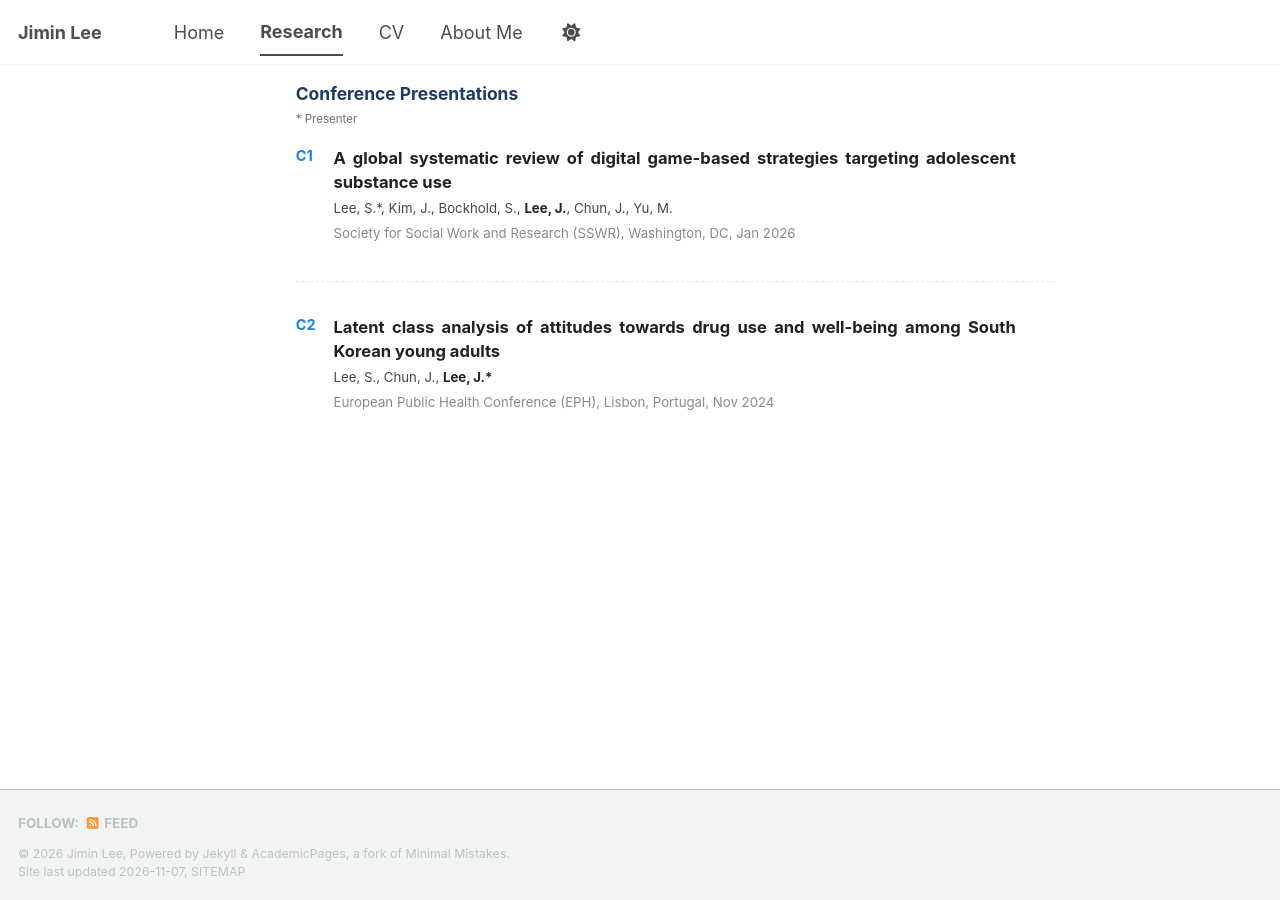
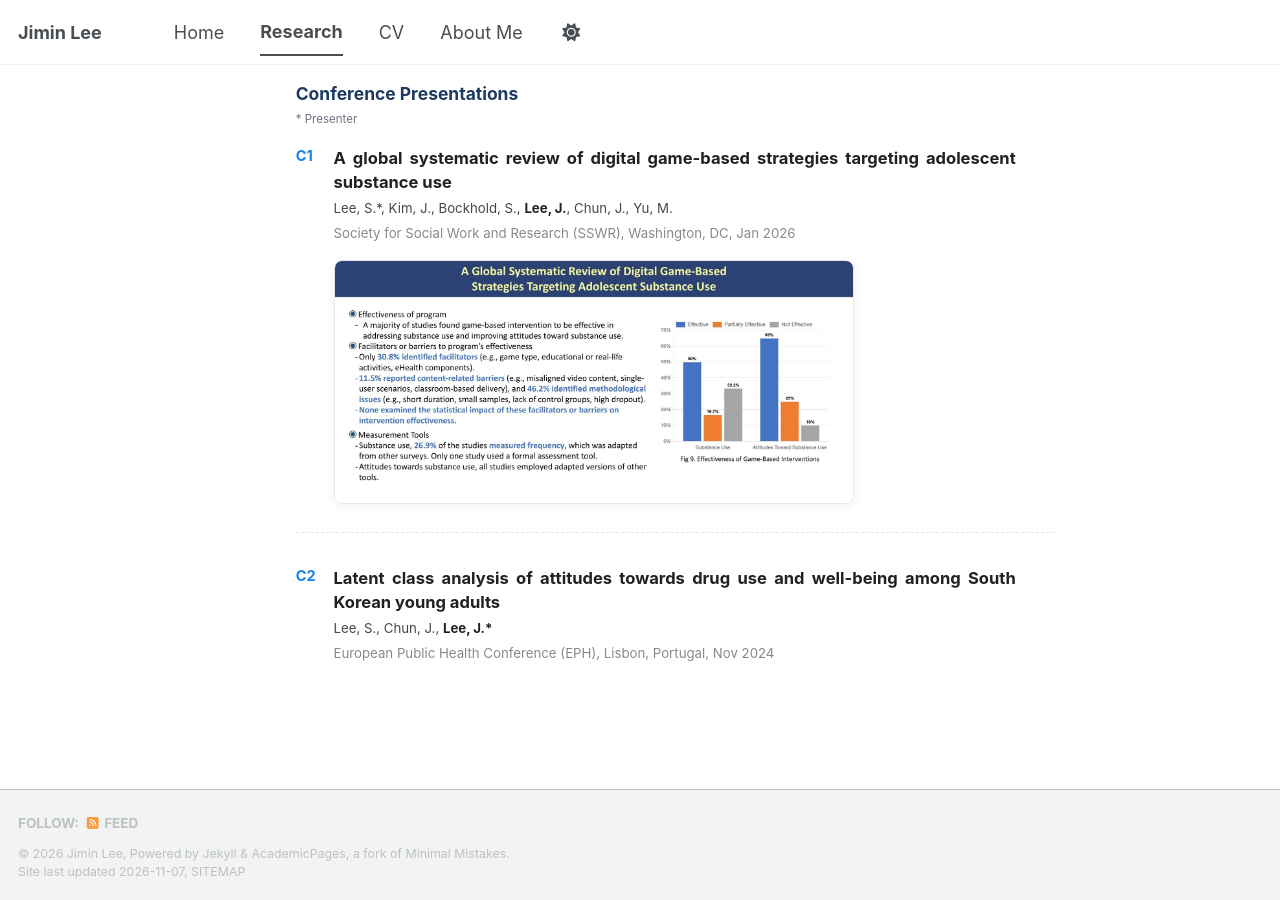
Before and after one commit to jiminlee-research/jiminlee-research.github.io, a Jekyll site: the page built from _pages/publications.html, in a window 1280 px wide and 900 px high, scrolled down 2874 px. Built offline with Jekyll 4.4.1, drawn with Linux system fonts in a browser that asks for light colours; a style sheet for code colours, icons or effects is not loaded.

Commit message:
Add SSWR poster results figure to C1
Co-Authored-By: Claude Opus 5.5 <noreply@anthropic.com>
Claude-Session: https://claude.ai/code/session_01PcjxNfDHwsJtJ6agebrJHV

```diff
--- a/_data/publications.yml
+++ b/_data/publications.yml
@@ -51,6 +51,7 @@
 
 - type: presentation
   title: "A global systematic review of digital game-based strategies targeting adolescent substance use"
+  image: /images/pubs/sswr-game-results.jpg
   authors: ["Lee, S.*", "Kim, J.", "Bockhold, S.", "Lee, J.", "Chun, J.", "Yu, M."]
   venue: "Society for Social Work and Research (SSWR), Washington, DC"
   short: "SSWR"
```
Also changed, not shown: images/pubs/sswr-game-results.jpg (added).
